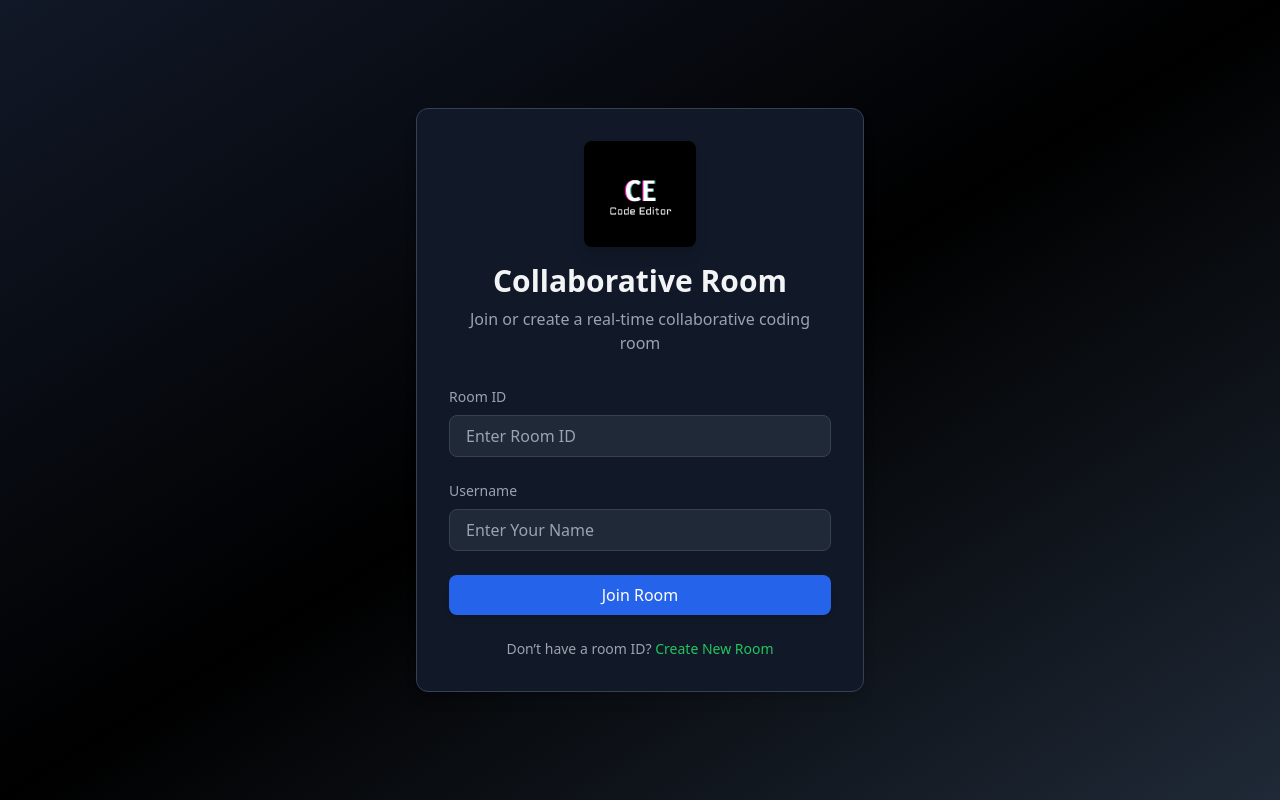
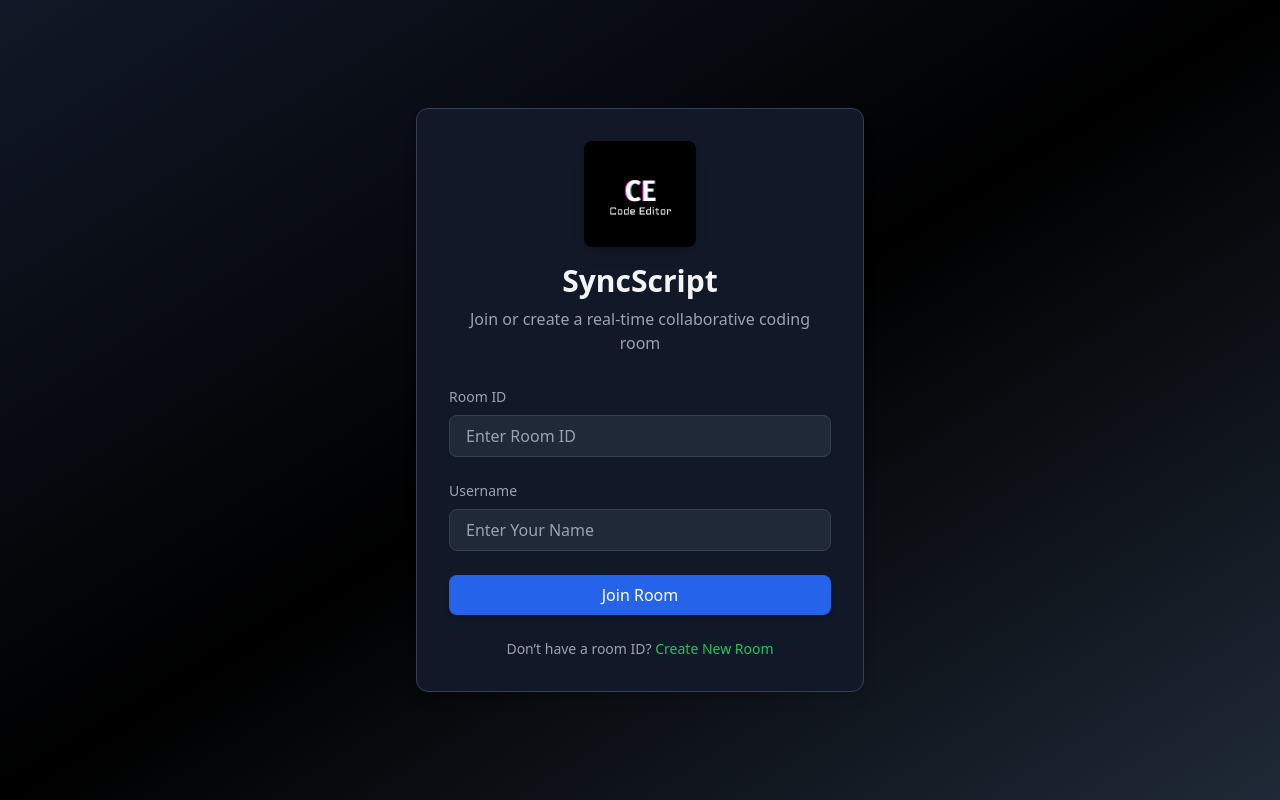
Before and after one commit to Piyush-saysh/Code-Editor, a React (Vite) app in the folder client/: page / in a window 1280 px wide. Built offline with nearby package versions, Linux system fonts and the light colour scheme.

Commit message:
name changed

```diff
--- a/client/index.html
+++ b/client/index.html
@@ -4,7 +4,7 @@
     <meta charset="UTF-8" />
     <link rel="icon" type="image/svg+xml" href="/logo.png" />
     <meta name="viewport" content="width=device-width, initial-scale=1.0" />
-    <title>Code Editor</title>
+    <title>SyncScript</title>
   </head>
   <body style="background-color: black;">
     <div id="root"></div>
--- a/client/src/components/Home.jsx
+++ b/client/src/components/Home.jsx
@@ -36,7 +36,7 @@ function Home() {
                 <div className="flex flex-col items-center mb-8">
                     <Logo />
                     <h1 className="text-3xl font-bold text-center mt-4">
-                        Collaborative Room
+                        SyncScript
                     </h1>
                     <p className="text-gray-400 mt-2 text-center">
                         Join or create a real-time collaborative coding room
```
Also changed, not shown: client/src/components/Socket.jsx (line endings or trailing spaces).
